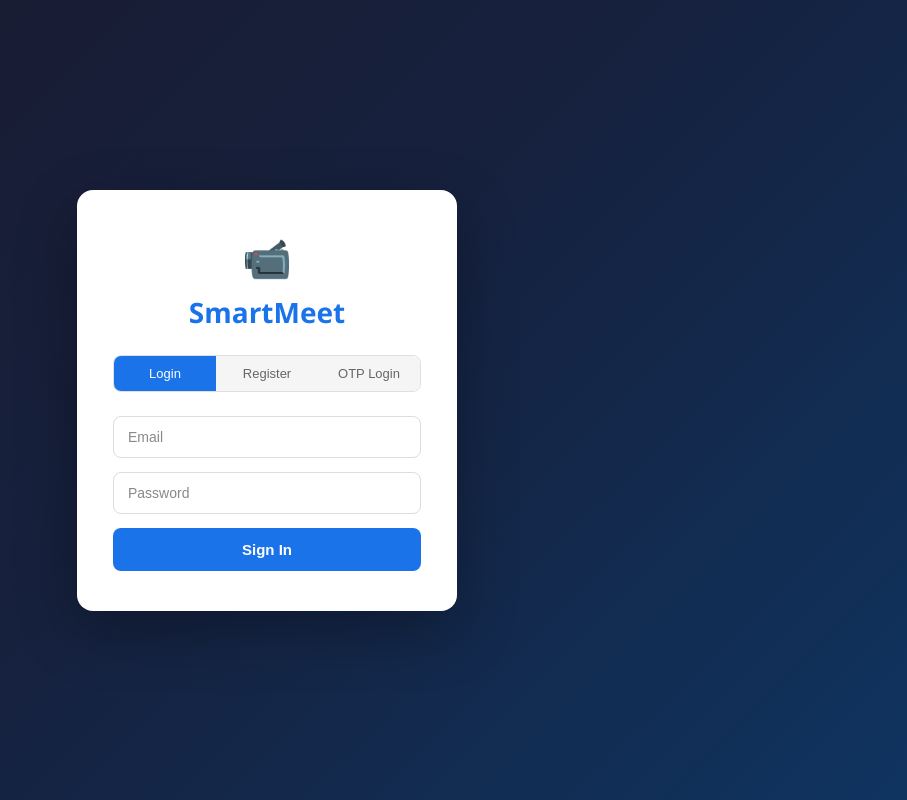
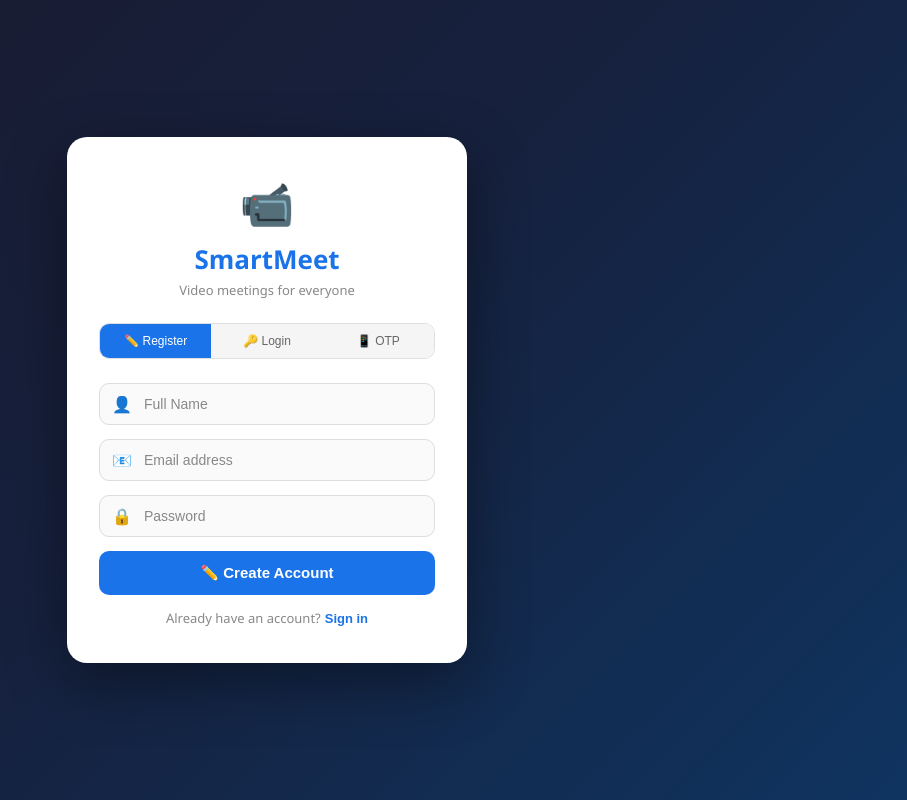
Before and after one commit to Aartipaal/googleMeet, a React (Create React App) app in the folder client/: page /login in a window 1280 px wide. Shown: the whole page, without its empty margins (373-1280 px from the left). Built offline with nearby package versions, Linux system fonts and the light colour scheme; no server answers.

Commit message:
fix: login page - register tab default, accessibility, better UX

```diff
--- a/client/src/pages/Login.js
+++ b/client/src/pages/Login.js
@@ -5,17 +5,18 @@ import { useAuth } from '../context/AuthContext';
 const Login = () => {
   const { login, register, sendOtp, verifyOtp } = useAuth();
   const navigate = useNavigate();
-  const [mode, setMode] = useState('login'); // login | register | otp
+  const [mode, setMode] = useState('register'); // start on register tab
   const [step, setStep] = useState(1);
   const [form, setForm] = useState({ name: '', email: '', password: '', otp: '' });
   const [error, setError] = useState('');
   const [loading, setLoading] = useState(false);
+  const [success, setSuccess] = useState('');
 
   const set = (k, v) => setForm(f => ({ ...f, [k]: v }));
 
   const handleSubmit = async (e) => {
     e.preventDefault();
-    setError(''); setLoading(true);
+    setError(''); setSuccess(''); setLoading(true);
     try {
       if (mode === 'login') {
         await login(form.email, form.password);
@@ -27,6 +28,7 @@ const Login = () => {
         if (step === 1) {
           await sendOtp(form.email);
           setStep(2);
+          setSuccess('OTP sent to your email!');
         } else {
           await verifyOtp(form.email, form.otp);
           navigate('/');
@@ -45,36 +47,81 @@ const Login = () => {
         <div style={styles.logo}>
           <span style={styles.logoIcon}>📹</span>
           <h1 style={styles.logoText}>SmartMeet</h1>
+          <p style={styles.logoSub}>Video meetings for everyone</p>
         </div>
         <div style={styles.tabs}>
-          {['login', 'register', 'otp'].map(m => (
-            <button key={m} onClick={() => { setMode(m); setStep(1); setError(''); }}
-              style={{ ...styles.tab, ...(mode === m ? styles.activeTab : {}) }}>
-              {m === 'otp' ? 'OTP Login' : m.charAt(0).toUpperCase() + m.slice(1)}
+          {[
+            { key: 'register', label: '✏️ Register' },
+            { key: 'login', label: '🔑 Login' },
+            { key: 'otp', label: '📱 OTP' },
+          ].map(m => (
+            <button key={m.key} onClick={() => { setMode(m.key); setStep(1); setError(''); setSuccess(''); }}
+              style={{ ...styles.tab, ...(mode === m.key ? styles.activeTab : {}) }}>
+              {m.label}
             </button>
           ))}
         </div>
-        <form onSubmit={handleSubmit} style={styles.form}>
+
+        <form onSubmit={handleSubmit} style={styles.form} autoComplete="on">
+          {/* Hidden username field for accessibility */}
+          <input type="text" name="username" autoComplete="username" style={{ display: 'none' }}
+            value={form.email} onChange={e => set('email', e.target.value)} readOnly />
+
           {mode === 'register' && (
-            <input style={styles.input} placeholder="Full Name" value={form.name}
-              onChange={e => set('name', e.target.value)} required />
+            <div style={styles.inputWrap}>
+              <span style={styles.inputIcon}>👤</span>
+              <input style={styles.input} placeholder="Full Name" value={form.name}
+                autoComplete="name" onChange={e => set('name', e.target.value)} required />
+            </div>
           )}
+
           {(mode !== 'otp' || step === 1) && (
-            <input style={styles.input} type="email" placeholder="Email" value={form.email}
-              onChange={e => set('email', e.target.value)} required />
+            <div style={styles.inputWrap}>
+              <span style={styles.inputIcon}>📧</span>
+              <input style={styles.input} type="email" placeholder="Email address" value={form.email}
+                autoComplete="email" onChange={e => set('email', e.target.value)} required />
+            </div>
           )}
+
           {(mode === 'login' || mode === 'register') && (
-            <input style={styles.input} type="password" placeholder="Password" value={form.password}
-              onChange={e => set('password', e.target.value)} required autoComplete="current-password" />
+            <div style={styles.inputWrap}>
+              <span style={styles.inputIcon}>🔒</span>
+              <input style={styles.input} type="password" placeholder="Password"
+                value={form.password} onChange={e => set('password', e.target.value)} required
+                autoComplete={mode === 'register' ? 'new-password' : 'current-password'} />
+            </div>
           )}
+
           {mode === 'otp' && step === 2 && (
-            <input style={styles.input} placeholder="Enter 6-digit OTP" value={form.otp}
-              onChange={e => set('otp', e.target.value)} required maxLength={6} />
+            <div style={styles.inputWrap}>
+              <span style={styles.inputIcon}>🔢</span>
+              <input style={styles.input} placeholder="Enter 6-digit OTP" value={form.otp}
+                onChange={e => set('otp', e.target.value)} required maxLength={6}
+                autoComplete="one-time-code" />
+            </div>
           )}
-          {error && <p style={styles.error}>{error}</p>}
-          <button style={styles.btn} type="submit" disabled={loading}>
-            {loading ? 'Please wait...' : mode === 'otp' ? (step === 1 ? 'Send OTP' : 'Verify OTP') : mode === 'login' ? 'Sign In' : 'Create Account'}
+
+          {error && <div style={styles.error}>⚠️ {error}</div>}
+          {success && <div style={styles.successMsg}>✅ {success}</div>}
+
+          <button style={{ ...styles.btn, opacity: loading ? 0.7 : 1 }} type="submit" disabled={loading}>
+            {loading ? '⏳ Please wait...' :
+              mode === 'otp' ? (step === 1 ? '📨 Send OTP' : '✅ Verify OTP') :
+              mode === 'login' ? '🔑 Sign In' : '✏️ Create Account'}
           </button>
+
+          {mode === 'login' && (
+            <p style={styles.hint}>Don't have an account?
+              <button type="button" style={styles.linkBtn}
+                onClick={() => { setMode('register'); setError(''); }}>Register here</button>
+            </p>
+          )}
+          {mode === 'register' && (
+            <p style={styles.hint}>Already have an account?
+              <button type="button" style={styles.linkBtn}
+                onClick={() => { setMode('login'); setError(''); }}>Sign in</button>
+            </p>
+          )}
         </form>
       </div>
     </div>
@@ -82,18 +129,24 @@ const Login = () => {
 };
 
 const styles = {
-  container: { minHeight: '100vh', display: 'flex', alignItems: 'center', justifyContent: 'center', background: 'linear-gradient(135deg, #1a1a2e 0%, #16213e 50%, #0f3460 100%)' },
-  card: { background: '#fff', borderRadius: 16, padding: '40px 36px', width: 380, boxShadow: '0 20px 60px rgba(0,0,0,0.3)' },
+  container: { minHeight: '100vh', display: 'flex', alignItems: 'center', justifyContent: 'center', background: 'linear-gradient(135deg, #1a1a2e 0%, #16213e 50%, #0f3460 100%)', padding: 16 },
+  card: { background: '#fff', borderRadius: 20, padding: '36px 32px', width: '100%', maxWidth: 400, boxShadow: '0 20px 60px rgba(0,0,0,0.4)' },
   logo: { textAlign: 'center', marginBottom: 24 },
-  logoIcon: { fontSize: 40 },
-  logoText: { margin: '8px 0 0', fontSize: 28, fontWeight: 700, color: '#1a73e8' },
-  tabs: { display: 'flex', marginBottom: 24, borderRadius: 8, overflow: 'hidden', border: '1px solid #e0e0e0' },
-  tab: { flex: 1, padding: '10px 0', border: 'none', background: '#f5f5f5', cursor: 'pointer', fontSize: 13, fontWeight: 500, color: '#666' },
+  logoIcon: { fontSize: 44 },
+  logoText: { margin: '8px 0 4px', fontSize: 26, fontWeight: 700, color: '#1a73e8' },
+  logoSub: { margin: 0, fontSize: 13, color: '#888' },
+  tabs: { display: 'flex', marginBottom: 24, borderRadius: 10, overflow: 'hidden', border: '1px solid #e0e0e0' },
+  tab: { flex: 1, padding: '10px 4px', border: 'none', background: '#f5f5f5', cursor: 'pointer', fontSize: 12, fontWeight: 500, color: '#666' },
   activeTab: { background: '#1a73e8', color: '#fff' },
   form: { display: 'flex', flexDirection: 'column', gap: 14 },
-  input: { padding: '12px 14px', borderRadius: 8, border: '1px solid #ddd', fontSize: 14, outline: 'none' },
-  error: { color: '#d32f2f', fontSize: 13, margin: 0 },
-  btn: { padding: '13px', borderRadius: 8, border: 'none', background: '#1a73e8', color: '#fff', fontSize: 15, fontWeight: 600, cursor: 'pointer' },
+  inputWrap: { display: 'flex', alignItems: 'center', border: '1px solid #ddd', borderRadius: 10, overflow: 'hidden', background: '#fafafa' },
+  inputIcon: { padding: '0 12px', fontSize: 16 },
+  input: { flex: 1, padding: '12px 12px 12px 0', border: 'none', background: 'transparent', fontSize: 14, outline: 'none' },
+  error: { background: '#fdecea', color: '#d32f2f', fontSize: 13, padding: '10px 12px', borderRadius: 8 },
+  successMsg: { background: '#e8f5e9', color: '#2e7d32', fontSize: 13, padding: '10px 12px', borderRadius: 8 },
+  btn: { padding: '13px', borderRadius: 10, border: 'none', background: '#1a73e8', color: '#fff', fontSize: 15, fontWeight: 600, cursor: 'pointer' },
+  hint: { textAlign: 'center', fontSize: 13, color: '#888', margin: 0 },
+  linkBtn: { background: 'none', border: 'none', color: '#1a73e8', cursor: 'pointer', fontSize: 13, fontWeight: 600, marginLeft: 4 },
 };
 
 export default Login;
```
